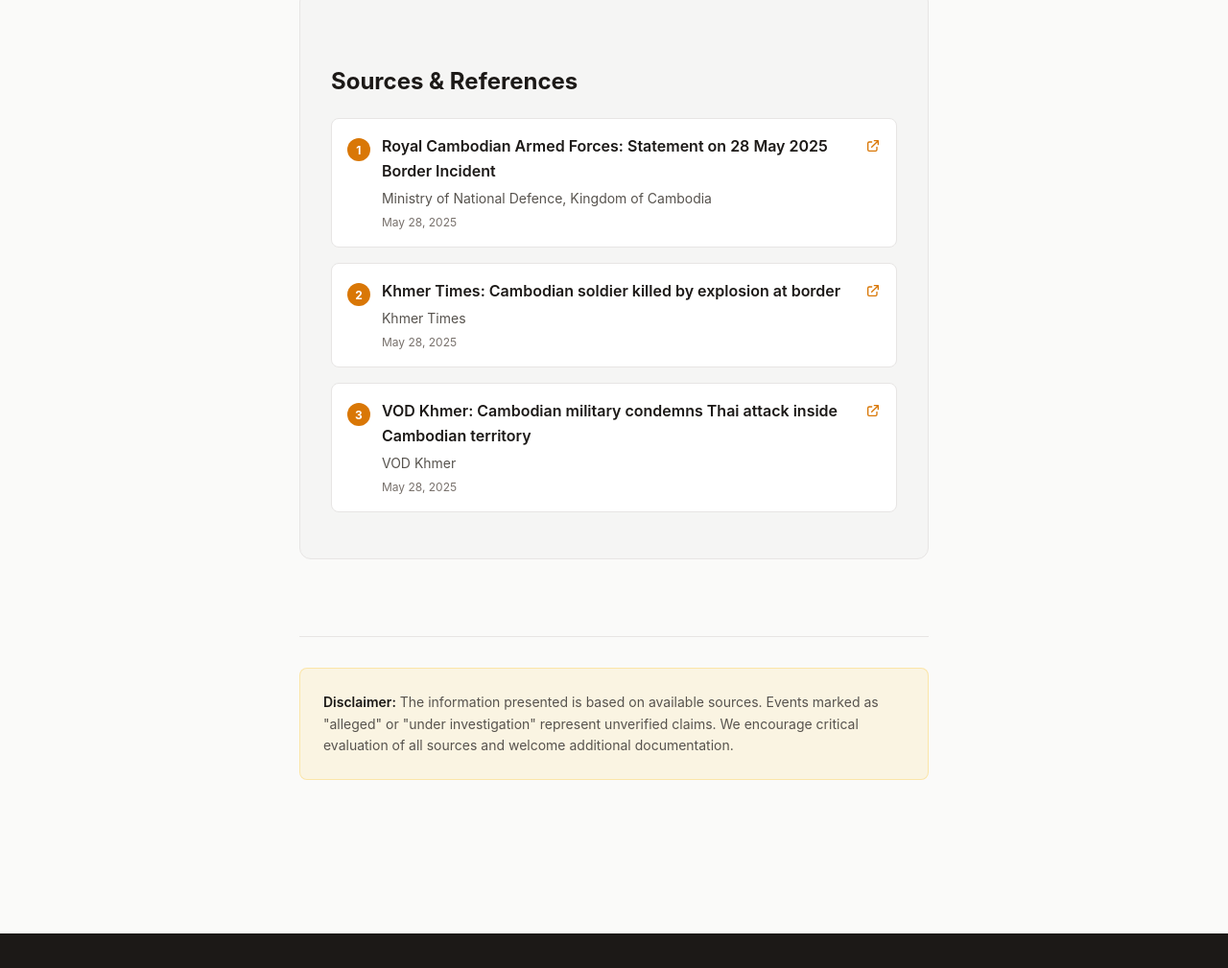
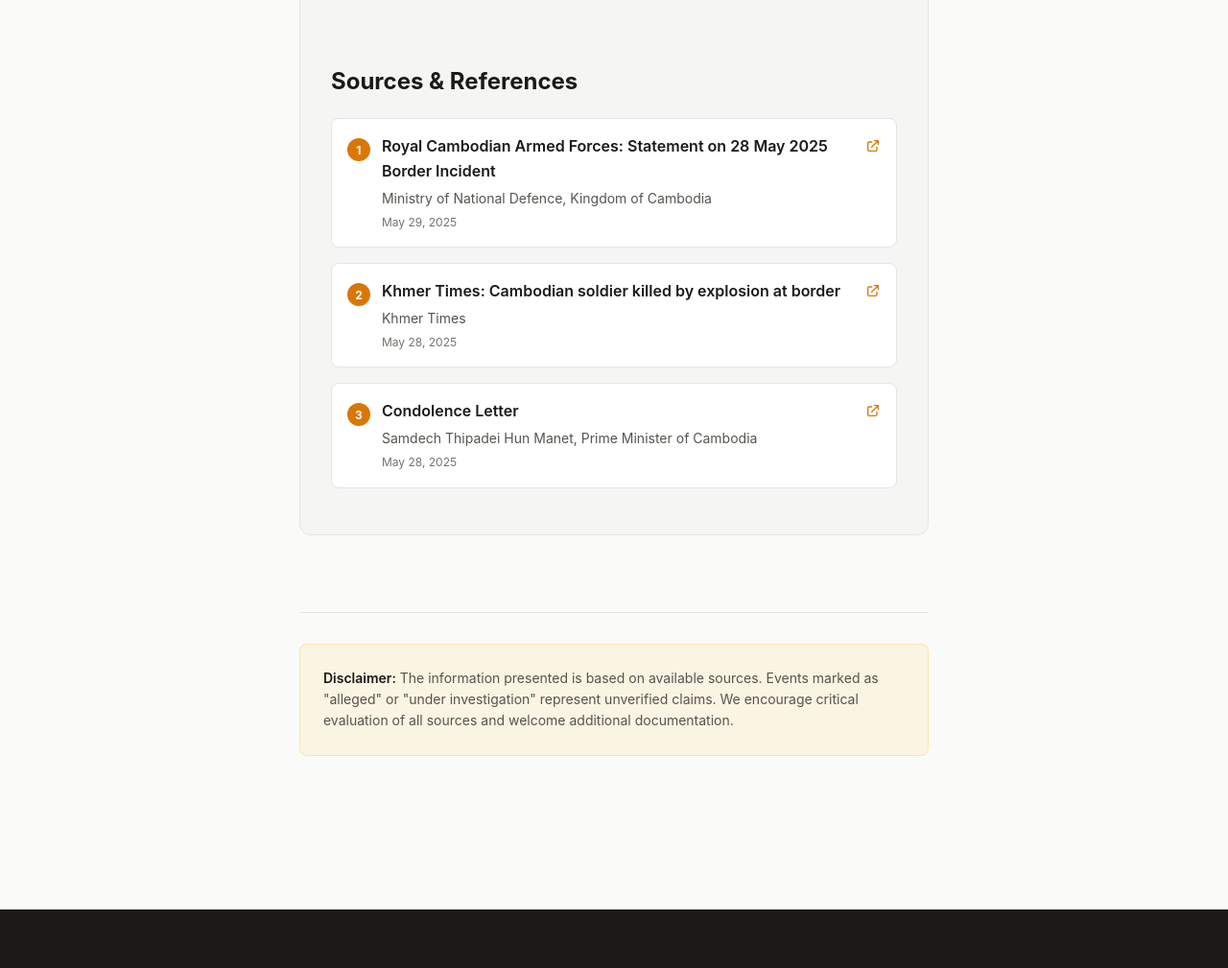
Before and after one commit to thaiwarcrimes/thaiwarcrimes, an Astro site: page /events/28th-may-2025 in a window 1280 px wide. Shown: the part 1731-2740 px from the top of the page at 96% size. Built offline with nearby package versions, Linux system fonts and the light colour scheme; Astro itself is replaced by a stand-in of ours.

Commit message:
Update index.mdx

```diff
--- a/src/content/events/28th-may-2025/index.mdx
+++ b/src/content/events/28th-may-2025/index.mdx
@@ -12,18 +12,18 @@ tags: ["thailand", "border-violation", "military-aggression", "preah-vihear", "c
 status: "confirmed"
 sources:
   - label: "Royal Cambodian Armed Forces: Statement on 28 May 2025 Border Incident"
-    url: "https://mod.gov.kh"
+    url: "https://www.facebook.com/photo?fbid=1112904497548700&set=a.402151451957345"
     publisher: "Ministry of National Defence, Kingdom of Cambodia"
-    publishedAt: 2025-05-28
+    publishedAt: 2025-05-29
 
   - label: "Khmer Times: Cambodian soldier killed by explosion at border"
     url: "https://www.khmertimeskh.com/501691344/cambodian-soldier-killed-in-border-clash-with-thai-troops-ministry-of-defense-confirms/"
     publisher: "Khmer Times"
     publishedAt: 2025-05-28
 
-  - label: "VOD Khmer: Cambodian military condemns Thai attack inside Cambodian territory"
-    url: "https://vodkhmer.news"
-    publisher: "VOD Khmer"
+  - label: "Condolence Letter"
+    url: "https://www.facebook.com/photo/?fbid=705604438938727&set=pcb.705604495605388"
+    publisher: "Samdech Thipadei Hun Manet, Prime Minister of Cambodia"
     publishedAt: 2025-05-28
 ---
 
```
